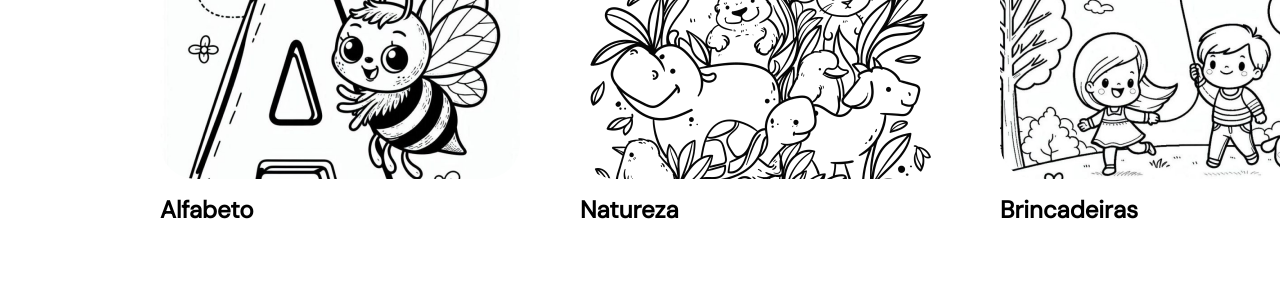
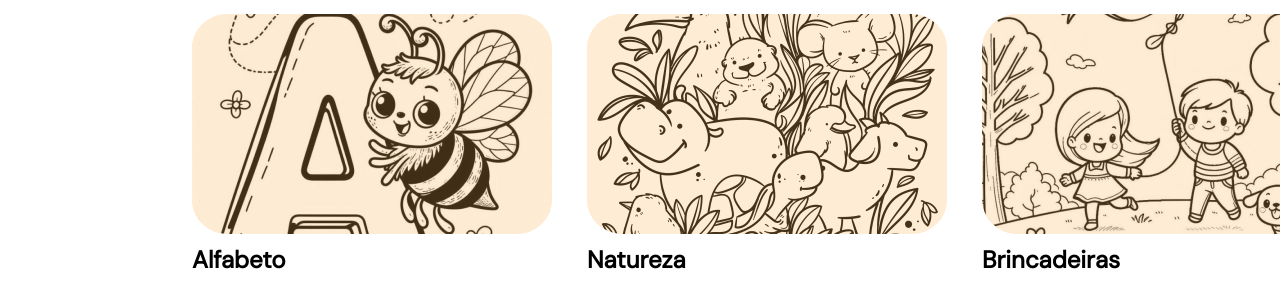
Before and after one commit to PedroH31/Frontend-ProSempre, a website: page DesafioProSempre/paginas/pais-e-profs/pais-e-profs.html in a window 1280 px wide. Shown: the part 681-981 px from the top of the page. Before the commit the page ends 931 px from the top, so only its background shows below. Drawn offline with Linux system fonts and the light colour scheme; files that its build step writes are made by us from their sources; files whose address does not match are found by name.

Commit message:
finalização dos primeiros cards

```diff
--- a/DesafioProSempre/css/pais-e-profs/pais-e-profs.css
+++ b/DesafioProSempre/css/pais-e-profs/pais-e-profs.css
@@ -30,7 +30,7 @@ span{
   flex-direction: column;
   align-items: center;
   height: 65vh;
-  top: 936px ;
+  margin-top: 55px;
 }
 .titulo{
   text-align: center;
@@ -40,15 +40,16 @@ span{
   text-align: center;
 }
 .descricao {
+  font-weight: 400;
   text-align: center;
   font-size: 16px;
   line-height: 32px;
   letter-spacing: 7.5%;
 }
-section.colorir{
+section.card-gallery{
   left: 140px;
   display: grid;
-  padding:  0 10em;
+  padding:  0 12em;
 }
 .amarelo{
     color: var(--amarelo-principal);
@@ -62,24 +63,41 @@ section.colorir{
   font-weight: 600;
   font-size: 36px;
   line-height: 52px;
+  left: 100px;
 }
 
 .cards{
   display: flex;
   justify-content: center;
-  gap: 60px;
+  gap: 35px;
 }
 
-.colorir .rectangle-divider {
+.card-gallery .rectangle-divider {
   width: 60px;
   height: 8px;
   background-color: var(--amarelo-principal);
 }
 
+.item{
+  position: relative;
+}
+
 .item img{
+  display: block;
   width: 360px;
   height: 220px;
   border-radius: 35px;
+  background-color: var(--cor-de-cobertura);
+}
+
+.item::before {
+  content: '';
+  position: absolute;
+  width: 360px;
+  height: 220px;
+  border-radius: 35px;
+  background-color: var(--cor-de-cobertura); /* cor vermelha com transparência */
+  pointer-events: none;
 }
 
 .item p {
--- a/DesafioProSempre/paginas/pais-e-profs/pais-e-profs.html
+++ b/DesafioProSempre/paginas/pais-e-profs/pais-e-profs.html
@@ -14,7 +14,7 @@
         <p class="descricao">Lorem ipsum dolor sit amet, consectetur adipiscing elit. Phasellus at mauris quis magna <br> aliquet condimentum. Cras et turpis id eros tincidunt faucibus. Nullam aliquam malesuada <br> neque, ac hendrerit lacus tincidunt eu. Lorem ipsum dolor sit amet, consectetur adipiscing <br> elit. Phasellus at mauris quis magna aliquet condimentum. Cras et turpis id eros tincidunt<br> faucibus. Nullam aliquam malesuada neque, ac hendrerit lacus tincidunt eu.</p>
     </div>
     <main>
-        <section class="colorir">
+        <section class="card-gallery">
             <h2 class="subtitulo">Desenhos para <span class="amarelo">colorir</span>
                 <div class="rectangle-divider"></div>
             </h2>
```
